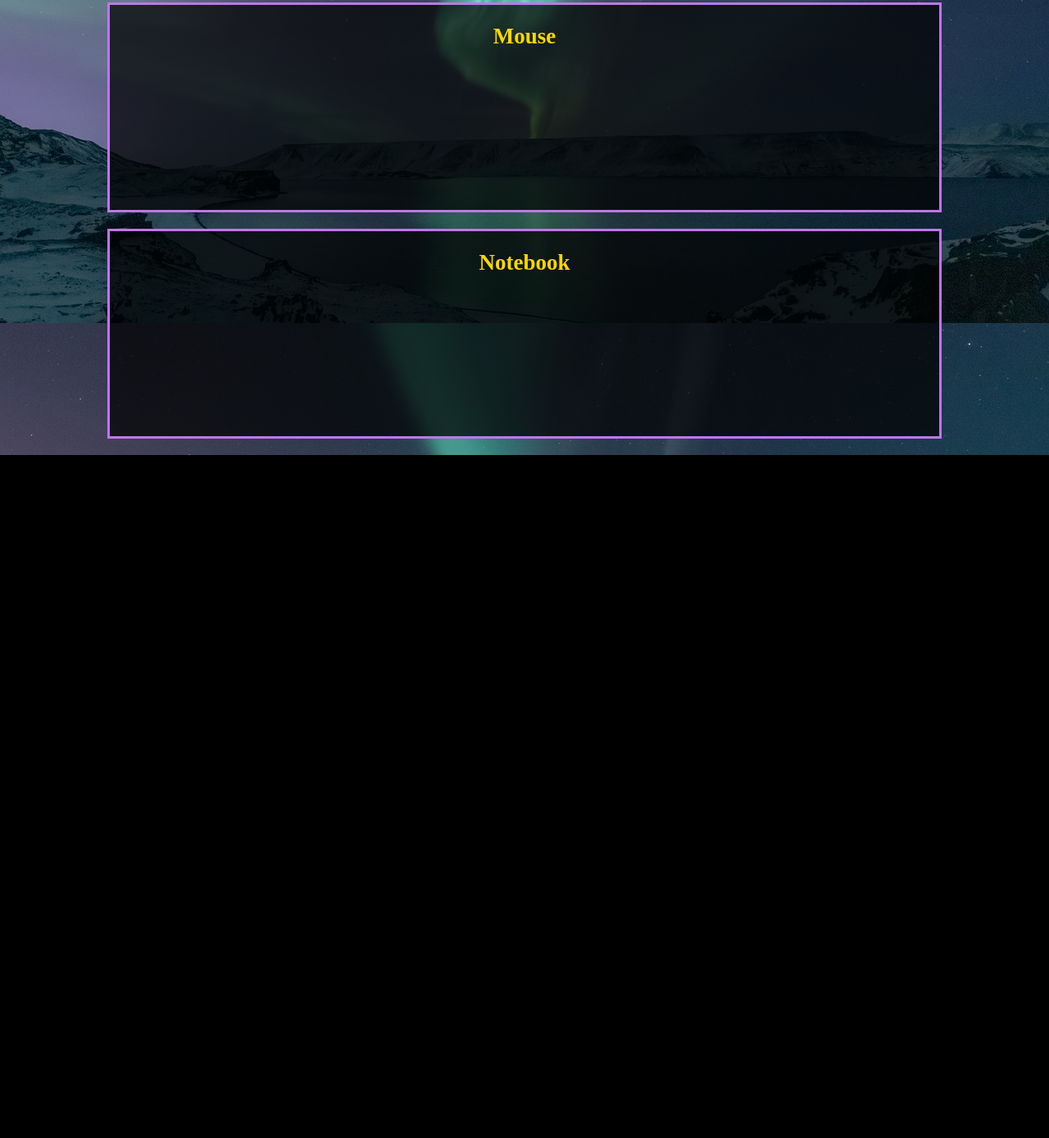
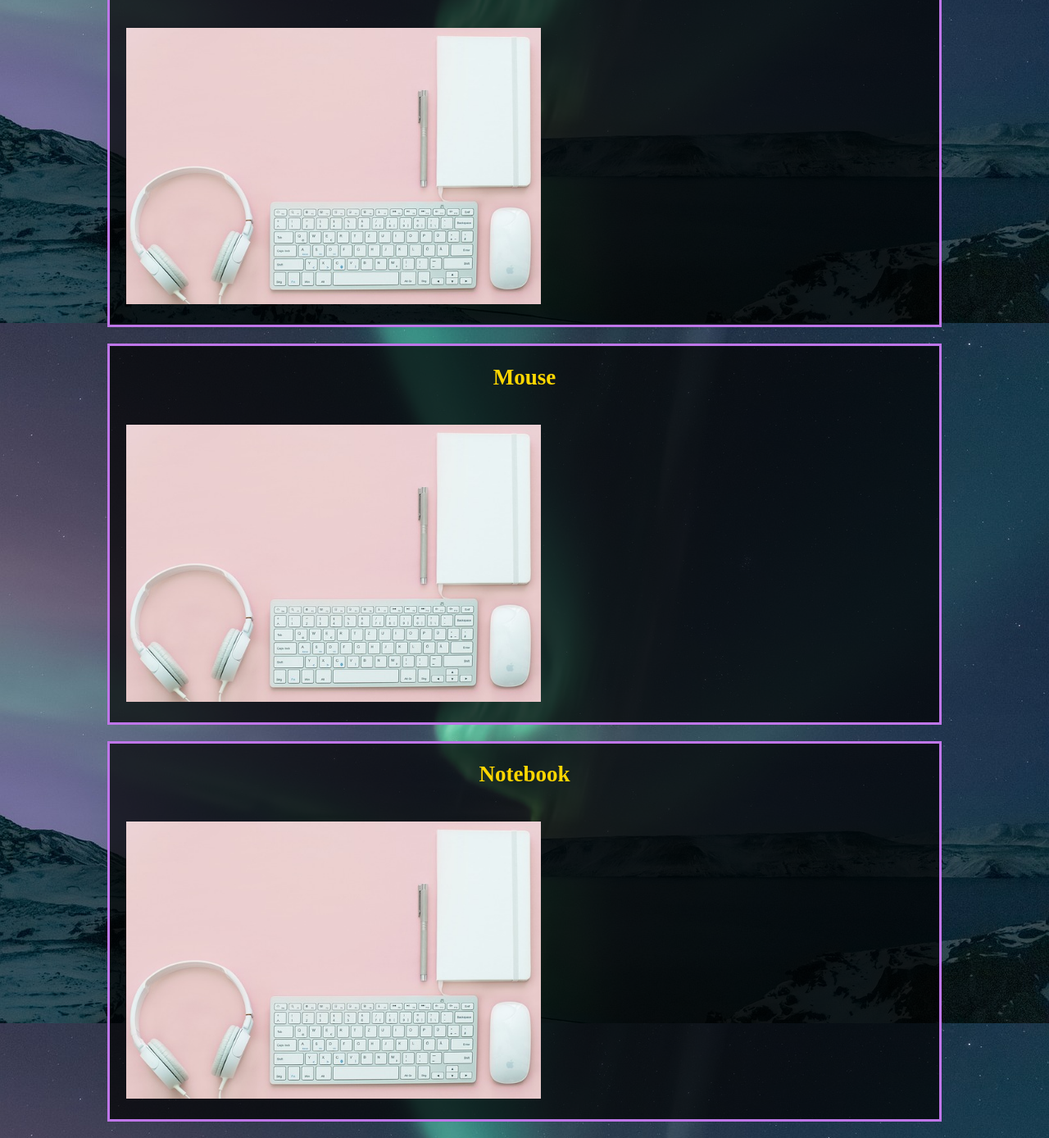
Before and after one commit to ireeves03/web105-new, a plain HTML site: page using-images-template/index.html in a window 1280 px wide. Shown: the part 3876-5264 px from the top of the page at 82% size. Before the commit the page ends 4431 px from the top, so only its background shows below. Drawn offline with Linux system fonts and the light colour scheme.

Commit message:
using images

```diff
--- a/using-images-template/index.html
+++ b/using-images-template/index.html
@@ -59,15 +59,19 @@
     </div>
     <div id="headphones">
       <h2>Headphones</h2>
+      <img src="images/workplace.jpg" alt="workplace">
     </div>
     <div id="keyboard">
       <h2>Keyboard</h2>
+      <img src="images/workplace.jpg" alt="workplace">
     </div>
     <div id="mouse">
       <h2>Mouse</h2>
+      <img src="images/workplace.jpg" alt="workplace">
     </div>
     <div id="notebook">
       <h2>Notebook</h2>
+      <img src="images/workplace.jpg" alt="workplace">
     </div>
   </body>
 </html>
```
